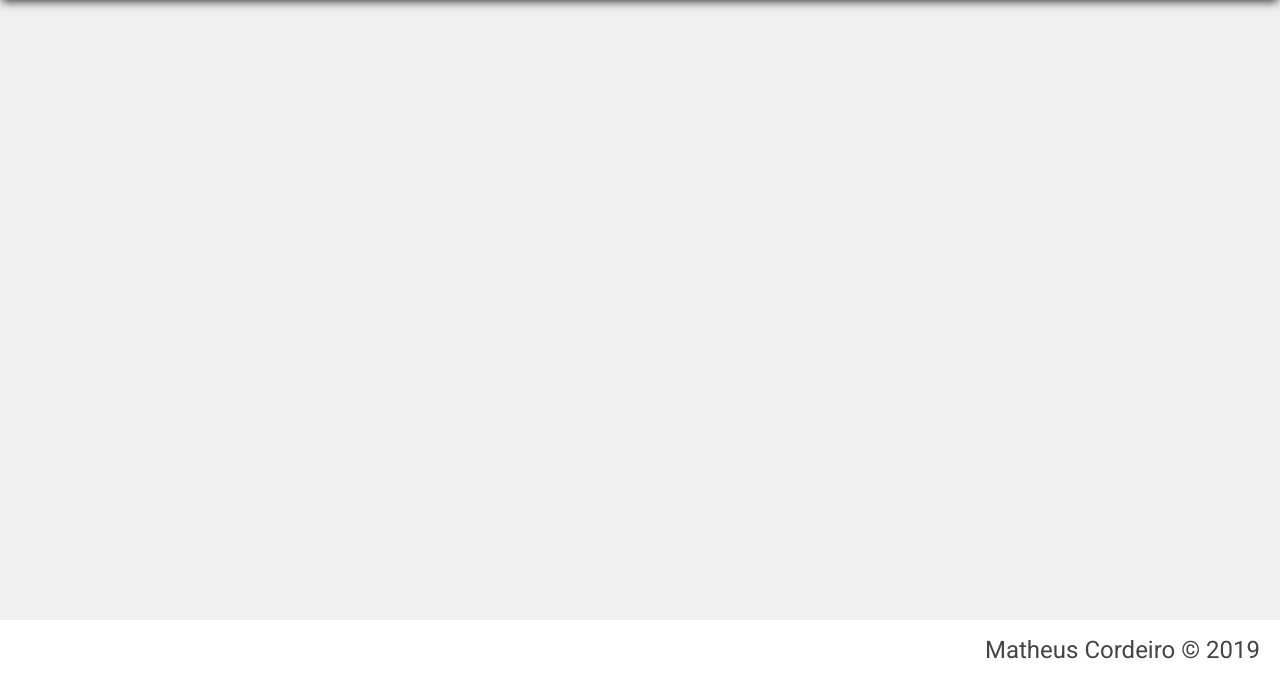
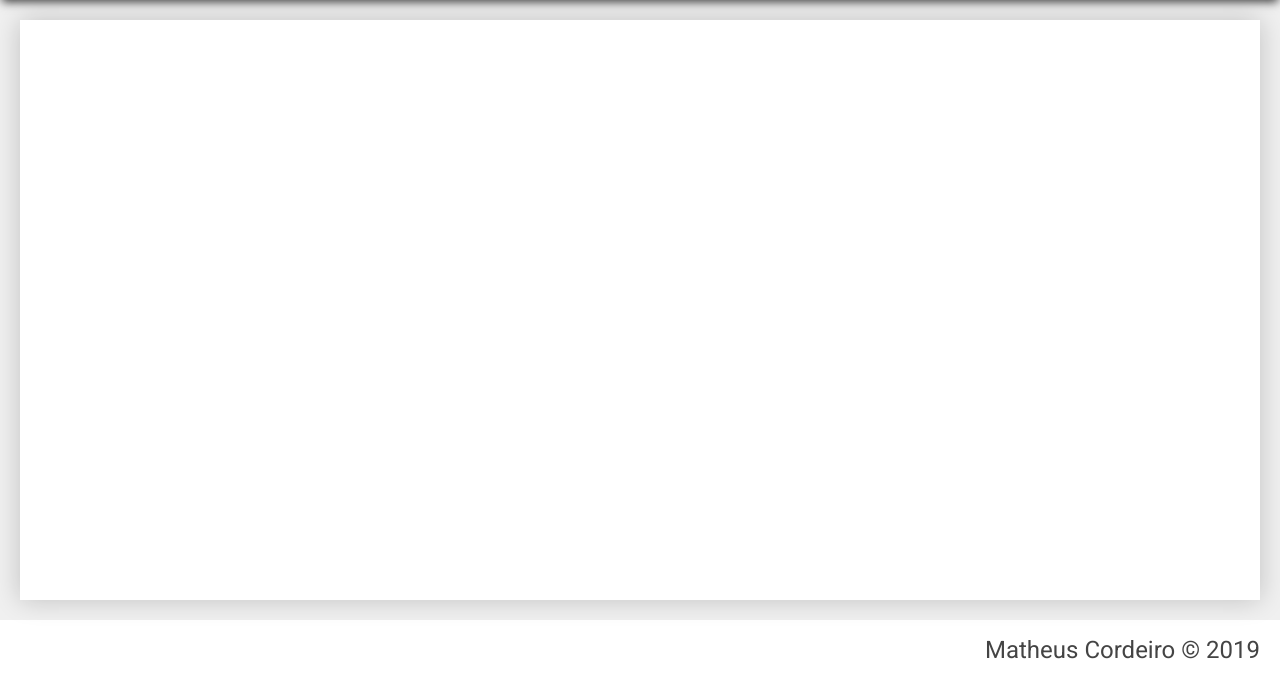
Before and after one commit to matheusBCordeiro/template-modelo-php, a PHP site: page / in a window 1280 px wide. Shown: the part 120-800 px from the top of the page. Run offline with PHP 8.4, Linux system fonts and the light colour scheme.

Commit message:
Conteudo

```diff
--- a/src/assets/css/estilo.css
+++ b/src/assets/css/estilo.css
@@ -47,6 +47,15 @@ body{
     padding: 20px;
 }
 
+.conteudo{
+    position: relative;
+    height: 100%;
+    overflow-y: scroll;
+    background-color: #fff;
+    padding:20px;
+    box-shadow: 0px 0px 25px 0px rgba(0,0,0,0.2);
+}
+
 .rodape{
     grid-area: rodape;
     background-color:white;
--- a/src/index.html
+++ b/src/index.html
@@ -13,7 +13,10 @@
         <h1>Desenvolvendo PHP</h1>
         <h2>Índice de Desenvolvimento PHP</h2>
     </header>
-    <main class="principal"></main>
+    <main class="principal">
+        <div class="conteudo">
+        </div>
+    </main>
     <footer class="rodape">
         Matheus Cordeiro © 2019
     </footer>
```
